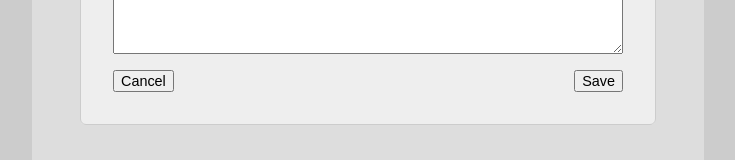
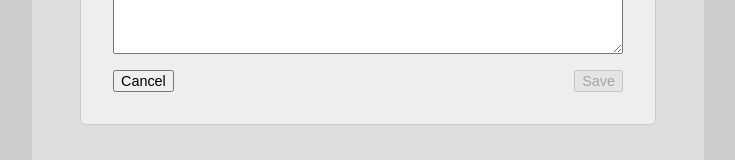
Before and after one commit to edwardtanguay/coding-challenge-react-blogsite-calimoto, a React (Vite) app: page /create-entry in a window 1280 px wide. Shown: the part 539-699 px from the top of the page, without its empty margins (272-1007 px from the left). Built offline with nearby package versions, Linux system fonts and the light colour scheme.

Commit message:
formIsValid in

```diff
--- a/src/classes/FormManager.ts
+++ b/src/classes/FormManager.ts
@@ -33,6 +33,7 @@ export class FormManager {
 	private getBlankFormInfo(): FormInfo {
 		return {
 			id: "",
+			formIsValid: false,
 			date: {
 				value: "",
 				message: "",
--- a/src/pages/PageCreateEntry.tsx
+++ b/src/pages/PageCreateEntry.tsx
@@ -139,7 +139,7 @@ export const PageCreateEntry = () => {
 							<button onClick={(e) => handleCancelForm(e)}>
 								Cancel
 							</button>
-							<button onClick={(e) => handleSaveForm(e)}>
+							<button disabled={!formInfo.formIsValid} onClick={(e) => handleSaveForm(e)}>
 								Save
 							</button>
 						</div>
--- a/src/types.ts
+++ b/src/types.ts
@@ -8,6 +8,7 @@ export type BlogEntry = {
 
 export type FormInfo = {
 	id: string;
+	formIsValid: boolean;
 	date: {
 		value: string;
 		message: string;
```
Also changed, not shown: dev/notes.txt.
